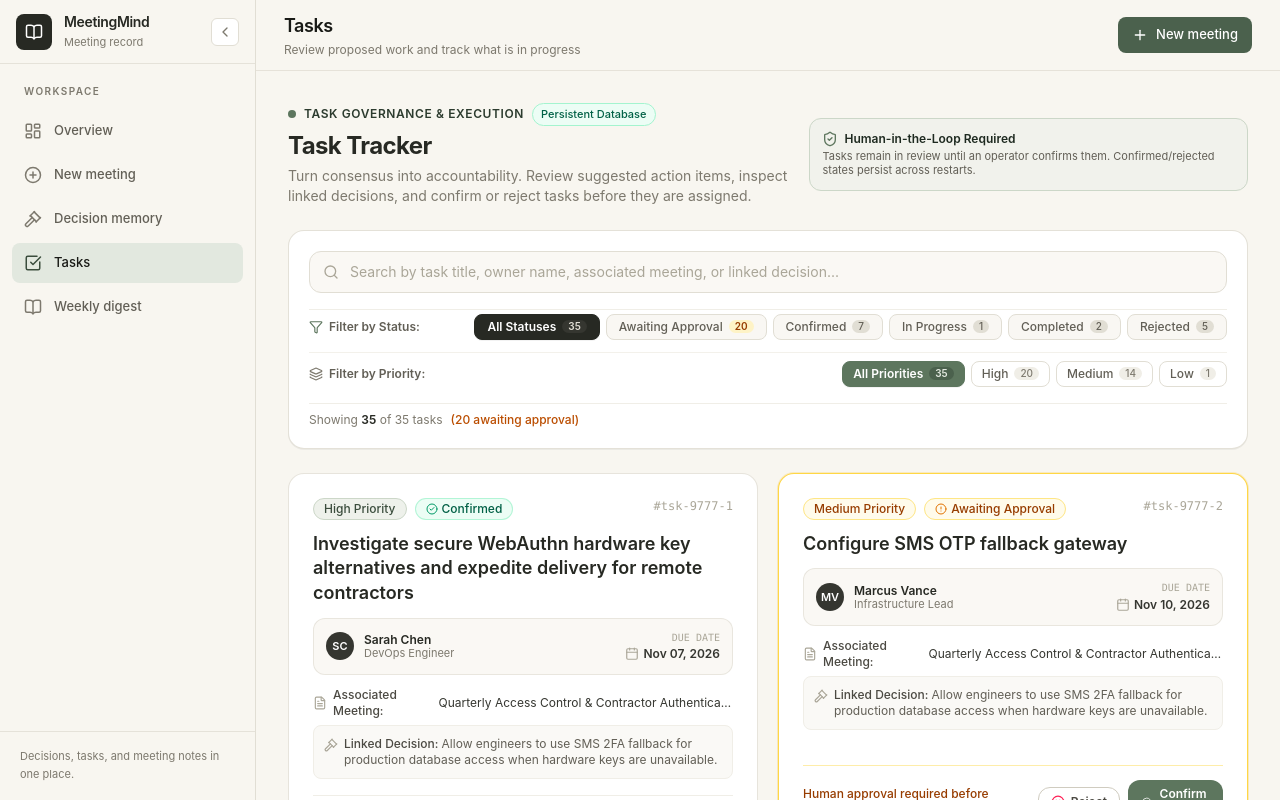
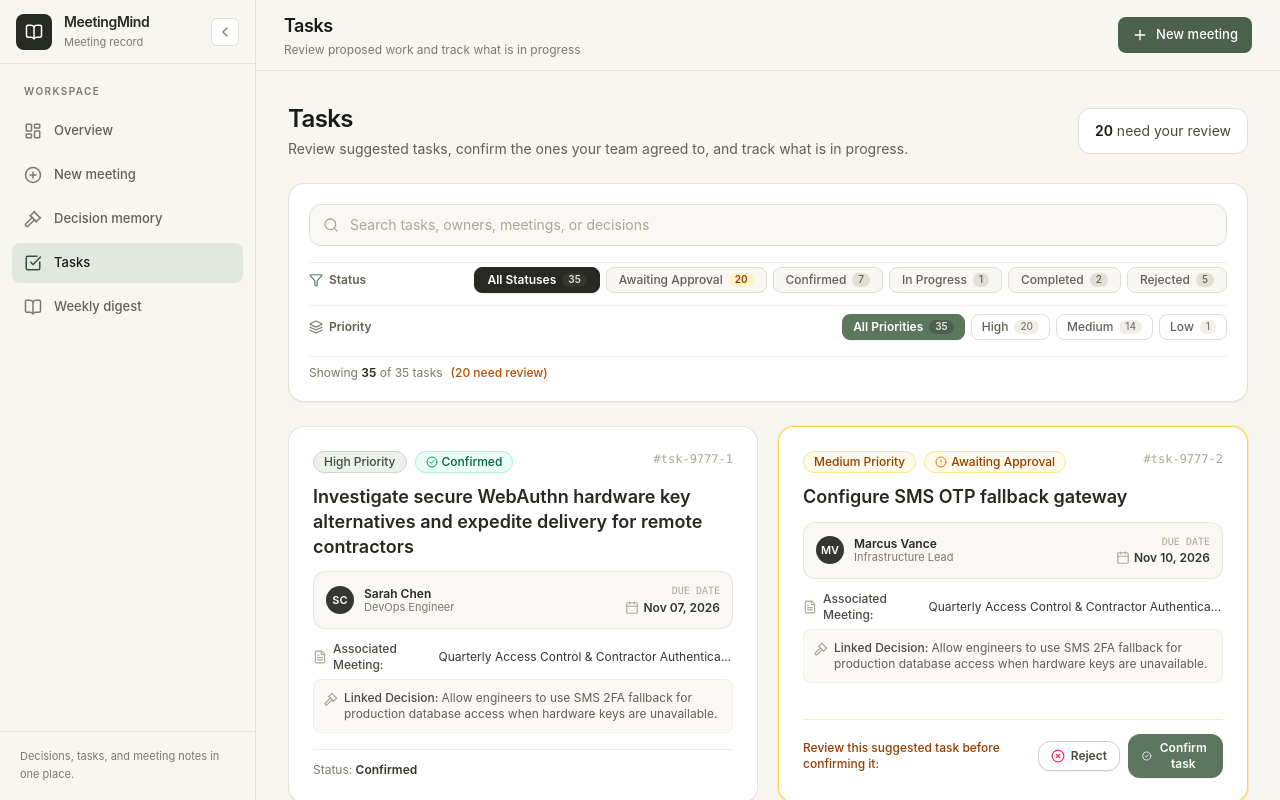
Before and after one commit to nikhi20-900/meeting-mind, a Next.js app: page /tasks in a window 1280 px wide. Shown: the top 800 px of the page. Built offline with nearby package versions, Linux system fonts and the light colour scheme.

Commit message:
feat(ui): simplify task and decision review

```diff
--- a/src/app/decision-memory/page.tsx
+++ b/src/app/decision-memory/page.tsx
@@ -4,7 +4,7 @@ import React, { useState, useEffect } from "react";
 import { AppShell } from "@/components/layout/AppShell";
 import { DecisionList } from "@/components/decision-memory/DecisionList";
 import { Decision } from "@/types";
-import { Database, ShieldAlert, Sparkles, AlertTriangle, RotateCcw, Loader2 } from "lucide-react";
+import { ShieldAlert, AlertTriangle, RotateCcw, Loader2 } from "lucide-react";
 
 export default function DecisionMemoryPage() {
   const [decisions, setDecisions] = useState<Decision[]>([]);
@@ -46,27 +46,15 @@ export default function DecisionMemoryPage() {
         {/* Page Header */}
         <div className="flex flex-col sm:flex-row sm:items-center justify-between gap-4">
           <div className="space-y-1">
-            <div className="flex items-center gap-2">
-              <span className="w-2 h-2 rounded-full bg-orange-600" />
-              <span className="text-xs font-semibold text-orange-900 tracking-wider uppercase">
-                Long-Term Organizational Memory
-              </span>
-              <span className="text-[11px] font-medium bg-emerald-50 text-emerald-800 border border-emerald-200 px-2 py-0.5 rounded-full">
-                Persistent Storage Active
-              </span>
+            <h2 className="text-2xl font-semibold tracking-tight text-stone-950">Decision memory</h2>
+            <p className="text-sm text-stone-600 max-w-2xl">Find what your team decided, where it came from, and what may need review.</p>
+          </div>
+          {activeConflictsCount > 0 && (
+            <div className="flex items-center gap-2 self-start sm:self-auto rounded-xl border border-amber-200 bg-amber-50 px-3.5 py-2 text-sm font-medium text-amber-900">
+              <ShieldAlert className="h-4 w-4" />
+              {activeConflictsCount} {activeConflictsCount === 1 ? "decision needs" : "decisions need"} review
             </div>
-            <h2 className="text-2xl font-bold tracking-tight text-stone-900">
-              Decision Memory Repository
-            </h2>
-            <p className="text-sm text-stone-500 max-w-2xl">
-              Audit and track all decisions agreed across team meetings. Meeting Mind cross-references this index to prevent contradictory commitments and preserve organizational consensus.
-            </p>
-          </div>
-
-          <div className="flex items-center gap-2 self-start sm:self-auto px-3.5 py-1.5 rounded-xl bg-orange-50 border border-orange-200/80 text-orange-800 text-xs font-medium">
-            <ShieldAlert className="w-3.5 h-3.5 text-orange-600" />
-            {activeConflictsCount} Conflicts Flagged in Memory
-          </div>
+          )}
         </div>
 
         {/* Loading State */}
@@ -74,10 +62,10 @@ export default function DecisionMemoryPage() {
           <div className="p-12 bg-white rounded-2xl border border-stone-200/80 shadow-2xs flex flex-col items-center justify-center text-center space-y-3">
             <Loader2 className="w-7 h-7 text-orange-600 animate-spin" />
             <h4 className="text-sm font-semibold text-stone-800">
-              Loading Decision Memory...
+              Loading decisions…
             </h4>
             <p className="text-xs text-stone-500 max-w-xs">
-              Retrieving historical commitments from persistent database storage.
+              Just a moment.
             </p>
           </div>
         )}
@@ -89,7 +77,7 @@ export default function DecisionMemoryPage() {
               <AlertTriangle className="w-5 h-5" />
             </div>
             <h4 className="text-sm font-bold text-rose-950">
-              Failed to load Decision Memory
+              Decisions could not be loaded
             </h4>
             <p className="text-xs text-rose-800 max-w-md mx-auto">{error}</p>
             <button
@@ -98,7 +86,7 @@ export default function DecisionMemoryPage() {
               className="inline-flex items-center gap-1.5 px-4 py-2 text-xs font-semibold rounded-xl text-white bg-rose-700 hover:bg-rose-800 transition-colors shadow-2xs cursor-pointer"
             >
               <RotateCcw className="w-3.5 h-3.5" />
-              Retry Connection
+              Try again
             </button>
           </div>
         )}
--- a/src/app/tasks/page.tsx
+++ b/src/app/tasks/page.tsx
@@ -4,7 +4,7 @@ import React, { useState, useEffect, useMemo } from "react";
 import { AppShell } from "@/components/layout/AppShell";
 import { Badge } from "@/components/ui/Badge";
 import { EmptyState } from "@/components/ui/EmptyState";
-import { TaskItem, TaskPriority, TaskStatus } from "@/types";
+import { TaskItem } from "@/types";
 import {
   CheckSquare,
   AlertCircle,
@@ -13,16 +13,11 @@ import {
   XCircle,
   Filter,
   Search,
-  Sparkles,
   RotateCcw,
   Clock,
   Layers,
-  ArrowRight,
-  ShieldCheck,
-  User,
   FileText,
   Gavel,
-  Database,
   Loader2,
   AlertTriangle,
 } from "lucide-react";
@@ -36,6 +31,7 @@ export default function TaskTrackerPage() {
   const [statusFilter, setStatusFilter] = useState<string>("ALL");
   const [priorityFilter, setPriorityFilter] = useState<string>("ALL");
   const [actionInProgressId, setActionInProgressId] = useState<string | null>(null);
+  const [actionError, setActionError] = useState<string | null>(null);
 
   const [toastMessage, setToastMessage] = useState<{
     text: string;
@@ -53,7 +49,7 @@ export default function TaskTrackerPage() {
       }
       const data = await res.json();
       if (!data.success) {
-        throw new Error(data.message || "Failed to load tasks.");
+        throw new Error(data.message || "Tasks could not be loaded.");
       }
       setTasks(data.tasks);
     } catch (err: any) {
@@ -86,8 +82,9 @@ export default function TaskTrackerPage() {
   ];
 
   // Actions for tasks with "Awaiting Approval" (Persisted via PATCH /api/tasks)
-  const handleConfirmTask = async (taskId: string, title: string) => {
+  const handleConfirmTask = async (taskId: string) => {
     setActionInProgressId(taskId);
+    setActionError(null);
     try {
       const res = await fetch("/api/tasks", {
         method: "PATCH",
@@ -108,19 +105,19 @@ export default function TaskTrackerPage() {
       );
 
       setToastMessage({
-        text: `Task "${title.slice(0, 32)}..." confirmed & saved to database.`,
+        text: "Task confirmed.",
         type: "confirm",
         undoTaskId: taskId,
       });
       setTimeout(() => setToastMessage((curr) => (curr?.undoTaskId === taskId ? null : curr)), 4500);
     } catch (err: any) {
-      alert(`Could not confirm task: ${err.message}`);
+      setActionError(err.message || "Could not confirm this task. Try again.");
     } finally {
       setActionInProgressId(null);
     }
   };
 
-  const handleRejectTask = async (taskId: string, title: string) => {
+  const handleRejectTask = async (taskId: string) => {
     setActionInProgressId(taskId);
     try {
       const res = await fetch("/api/tasks", {
@@ -142,25 +139,28 @@ export default function TaskTrackerPage() {
       );
 
       setToastMessage({
-        text: `Task "${title.slice(0, 32)}..." was rejected & saved to database.`,
+        text: "Task declined.",
         type: "reject",
         undoTaskId: taskId,
       });
       setTimeout(() => setToastMessage((curr) => (curr?.undoTaskId === taskId ? null : curr)), 4500);
     } catch (err: any) {
-      alert(`Could not reject task: ${err.message}`);
+      setActionError(err.message || "Could not decline this task. Try again.");
     } finally {
       setActionInProgressId(null);
     }
   };
 
   const handleUndo = async (taskId: string) => {
+    setActionError(null);
     try {
-      await fetch("/api/tasks", {
+      const res = await fetch("/api/tasks", {
         method: "PATCH",
         headers: { "Content-Type": "application/json" },
         body: JSON.stringify({ id: taskId, status: "Awaiting Approval" }),
       });
+      const data = await res.json();
+      if (!res.ok || !data.success) throw new Error(data.message || "Could not undo this change.");
 
       setTasks((prev) =>
         prev.map((t) =>
@@ -170,8 +170,8 @@ export default function TaskTrackerPage() {
         )
       );
       setToastMessage(null);
-    } catch (err) {
-      console.error("Undo error:", err);
+    } catch (err: any) {
+      setActionError(err.message || "Could not undo this change. Try again.");
     }
   };
 
@@ -218,36 +218,21 @@ export default function TaskTrackerPage() {
         {/* Header & Phase 3 Context */}
         <div className="flex flex-col md:flex-row md:items-center justify-between gap-4">
           <div className="space-y-1">
-            <div className="flex items-center gap-2">
-              <span className="w-2 h-2 rounded-full bg-orange-600" />
-              <span className="text-xs font-semibold text-orange-900 tracking-wider uppercase">
-                Task Governance & Execution
-              </span>
-              <span className="text-[11px] font-medium bg-emerald-50 text-emerald-800 border border-emerald-200 px-2 py-0.5 rounded-full">
-                Persistent Database
-              </span>
-            </div>
-            <h2 className="text-2xl font-bold tracking-tight text-stone-900">
-              Task Tracker
-            </h2>
-            <p className="text-sm text-stone-500 max-w-2xl">
-              Turn consensus into accountability. Review suggested action items, inspect linked decisions, and confirm or reject tasks before they are assigned.
-            </p>
+            <h2 className="text-2xl font-semibold tracking-tight text-stone-950">Tasks</h2>
+            <p className="text-sm text-stone-600 max-w-2xl">Review suggested tasks, confirm the ones your team agreed to, and track what is in progress.</p>
           </div>
-
-          {/* Human-in-the-Loop Governance Notice */}
-          <div className="self-start md:self-auto p-3 rounded-xl bg-orange-50/70 border border-orange-200 text-stone-800 text-xs space-y-0.5">
-            <div className="flex items-center gap-1.5 font-semibold text-orange-950">
-              <ShieldCheck className="w-4 h-4 text-orange-600" />
-              Human-in-the-Loop Required
-            </div>
-            <p className="text-[11px] text-stone-600">
-              Tasks remain in review until an operator confirms them. Confirmed/rejected states persist across restarts.
-            </p>
+          <div className="rounded-xl border border-stone-200 bg-white px-4 py-3 text-sm text-stone-700">
+            <span className="font-semibold text-stone-950">{awaitingApprovalCount}</span> need your review
           </div>
         </div>
 
-        {/* Live Notification / Feedback Toast */}
+        {actionError && (
+          <div role="alert" className="rounded-xl border border-rose-200 bg-rose-50 px-4 py-3 text-sm text-rose-900">
+            {actionError}
+          </div>
+        )}
+
+        {/* Action feedback */}
         {toastMessage && (
           <div
             className={`p-3.5 px-4 rounded-xl border flex items-center justify-between gap-3 text-xs shadow-2xs animate-in fade-in duration-150 ${
@@ -281,10 +266,10 @@ export default function TaskTrackerPage() {
           <div className="p-12 bg-white rounded-2xl border border-stone-200/80 shadow-2xs flex flex-col items-center justify-center text-center space-y-3">
             <Loader2 className="w-7 h-7 text-orange-600 animate-spin" />
             <h4 className="text-sm font-semibold text-stone-800">
-              Loading Tasks from Database...
+              Loading tasks…
             </h4>
             <p className="text-xs text-stone-500 max-w-xs">
-              Synchronizing with persistent storage.
+              Just a moment.
             </p>
           </div>
         )}
@@ -320,7 +305,7 @@ export default function TaskTrackerPage() {
                 type="text"
                 value={searchQuery}
                 onChange={(e) => setSearchQuery(e.target.value)}
-                placeholder="Search by task title, owner name, associated meeting, or linked decision..."
+                placeholder="Search tasks, owners, meetings, or decisions"
                 className="w-full pl-10 pr-20 py-2.5 text-sm bg-stone-50/70 border border-stone-200 rounded-xl focus:outline-none focus:ring-2 focus:ring-orange-500/20 focus:border-orange-500 text-stone-900 placeholder:text-stone-400 transition-all"
               />
               {searchQuery && (
@@ -339,7 +324,7 @@ export default function TaskTrackerPage() {
               <div className="flex flex-col lg:flex-row lg:items-center justify-between gap-2.5">
                 <span className="text-xs font-semibold text-stone-600 flex items-center gap-1.5 shrink-0">
                   <Filter className="w-3.5 h-3.5 text-orange-600" />
-                  Filter by Status:
+                  Status
                 </span>
 
                 <div className="flex flex-wrap items-center gap-1.5">
@@ -381,7 +366,7 @@ export default function TaskTrackerPage() {
               <div className="flex flex-col sm:flex-row sm:items-center justify-between gap-2.5 pt-2 border-t border-stone-100/80">
                 <span className="text-xs font-semibold text-stone-600 flex items-center gap-1.5 shrink-0">
                   <Layers className="w-3.5 h-3.5 text-stone-500" />
-                  Filter by Priority:
+                  Priority
                 </span>
 
                 <div className="flex flex-wrap items-center gap-1.5">
@@ -424,7 +409,7 @@ export default function TaskTrackerPage() {
                 Showing <strong className="text-stone-900 font-semibold">{filteredTasks.length}</strong> of {tasks.length} tasks
                 {awaitingApprovalCount > 0 && (
                   <span className="ml-2 text-amber-700 font-medium">
-                    ({awaitingApprovalCount} awaiting approval)
+                    ({awaitingApprovalCount} need review)
                   </span>
                 )}
               </div>
@@ -446,11 +431,11 @@ export default function TaskTrackerPage() {
         {!loading && !error && filteredTasks.length === 0 ? (
           <EmptyState
             icon={CheckSquare}
-            title="No tasks match your filter criteria"
+            title="No matching tasks"
             description={
               hasActiveFilters
                 ? `No tasks found for query "${searchQuery}" with status "${statusFilter}" and priority "${priorityFilter}".`
-                : "No tasks found in the database. Use New Meeting to dictate transcripts and generate proposed tasks."
+                : "No tasks yet. Add a meeting recap to capture suggested tasks."
             }
             actionLabel={hasActiveFilters ? "Clear All Filters" : undefined}
             onAction={hasActiveFilters ? handleResetFilters : undefined}
@@ -579,12 +564,12 @@ export default function TaskTrackerPage() {
                   {isAwaiting ? (
                     <div className="mt-4 pt-3.5 border-t border-amber-200/70 flex flex-col sm:flex-row sm:items-center justify-between gap-3">
                       <div className="text-xs text-amber-800 font-medium">
-                        Human approval required before calendar sync:
+                        Review this suggested task before confirming it:
                       </div>
 
                       <div className="flex items-center gap-2 self-end sm:self-auto">
                         <button
-                          onClick={() => handleRejectTask(task.id, task.title)}
+                          onClick={() => handleRejectTask(task.id)}
                           disabled={isActionRunning}
                           type="button"
                           className="inline-flex items-center gap-1.5 px-3 py-1.5 text-xs font-semibold rounded-xl text-stone-700 bg-white border border-stone-300 hover:bg-rose-50 hover:text-rose-700 hover:border-rose-300 disabled:opacity-50 transition-colors cursor-pointer shadow-2xs"
@@ -595,7 +580,7 @@ export default function TaskTrackerPage() {
                         </button>
 
                         <button
-                          onClick={() => handleConfirmTask(task.id, task.title)}
+                          onClick={() => handleConfirmTask(task.id)}
                           disabled={isActionRunning}
                           type="button"
                           className="inline-flex items-center gap-1.5 px-3.5 py-1.5 text-xs font-semibold rounded-xl text-white bg-orange-600 hover:bg-orange-700 active:bg-orange-800 disabled:opacity-50 transition-colors shadow-2xs cursor-pointer"
@@ -606,14 +591,14 @@ export default function TaskTrackerPage() {
                           ) : (
                             <CheckCircle2 className="w-3.5 h-3.5" />
                           )}
-                          Confirm Task
+                          Confirm task
                         </button>
                       </div>
                     </div>
                   ) : (
                     <div className="mt-4 pt-3 border-t border-stone-100 flex items-center justify-between text-xs text-stone-500">
                       <span>Status: <strong className="text-stone-800 font-semibold">{task.status}</strong></span>
-                      <span className="text-[11px] text-stone-400 font-mono">Persisted in Meeting Mind DB</span>
+                      <span className="text-[11px] text-stone-400 font-mono"></span>
                     </div>
                   )}
                 </div>
--- a/src/components/decision-memory/DecisionList.tsx
+++ b/src/components/decision-memory/DecisionList.tsx
@@ -11,12 +11,8 @@ import {
   Calendar,
   AlertTriangle,
   Gavel,
-  CheckCircle2,
-  Clock,
-  Sparkles,
   FileText,
   RotateCcw,
-  SlidersHorizontal,
   Layers,
 } from "lucide-react";
 
@@ -76,7 +72,7 @@ export function DecisionList({ initialDecisions }: { initialDecisions: Decision[
             type="text"
             value={searchQuery}
             onChange={(e) => setSearchQuery(e.target.value)}
-            placeholder="Live search decisions, rationale, policy keywords, or meeting origins..."
+            placeholder="Search decisions, notes, or meeting names"
             className="w-full pl-10 pr-20 py-2.5 text-sm bg-stone-50/70 border border-stone-200 rounded-xl focus:outline-none focus:ring-2 focus:ring-orange-500/20 focus:border-orange-500 text-stone-900 placeholder:text-stone-400 transition-all"
           />
           {searchQuery && (
@@ -95,7 +91,7 @@ export function DecisionList({ initialDecisions }: { initialDecisions: Decision[
           <div className="flex flex-col sm:flex-row sm:items-center justify-between gap-2.5">
             <span className="text-xs font-semibold text-stone-600 flex items-center gap-1.5 shrink-0">
               <Filter className="w-3.5 h-3.5 text-orange-600" />
-              Filter by Status:
+              Status
             </span>
 
             <div className="flex flex-wrap items-center gap-1.5">
@@ -135,7 +131,7 @@ export function DecisionList({ initialDecisions }: { initialDecisions: Decision[
           <div className="flex flex-col sm:flex-row sm:items-center justify-between gap-2.5 pt-2 border-t border-stone-100/80">
             <span className="text-xs font-semibold text-stone-600 flex items-center gap-1.5 shrink-0">
               <Layers className="w-3.5 h-3.5 text-stone-500" />
-              Filter by Category:
+              Category
             </span>
 
             <div className="flex flex-wrap items-center gap-1.5">
@@ -180,7 +176,7 @@ export function DecisionList({ initialDecisions }: { initialDecisions: Decision[
             </span>
             {hasActiveFilters && (
               <span className="text-orange-700 font-medium">
-                (Filters active)
+                (filters active)
               </span>
             )}
           </div>
@@ -191,7 +187,7 @@ export function DecisionList({ initialDecisions }: { initialDecisions: Decision[
               className="inline-flex items-center gap-1 text-xs text-stone-600 hover:text-stone-900 px-2.5 py-1 rounded-lg bg-stone-100 hover:bg-stone-200/80 transition-colors cursor-pointer font-medium"
             >
               <RotateCcw className="w-3 h-3" />
-              Reset all filters
+              Clear filters
             </button>
           )}
         </div>
@@ -201,11 +197,11 @@ export function DecisionList({ initialDecisions }: { initialDecisions: Decision[
       {filteredDecisions.length === 0 ? (
         <EmptyState
           icon={Gavel}
-          title="No historical decisions found"
+          title="No matching decisions"
           description={
             hasActiveFilters
               ? `No decisions match your search "${searchQuery}" with status "${selectedStatus}" and category "${selectedCategory}". Try clearing your filters.`
-              : "No historical decisions recorded yet. Process a meeting to extract and register organizational commitments."
+              : "No decisions yet. Add a meeting recap to start building this list."
           }
           actionLabel={hasActiveFilters ? "Clear All Filters" : undefined}
           onAction={hasActiveFilters ? handleResetFilters : undefined}
@@ -263,7 +259,7 @@ export function DecisionList({ initialDecisions }: { initialDecisions: Decision[
                   {/* Meeting Reference */}
                   <div className="flex items-center gap-1.5 text-xs text-stone-500">
                     <FileText className="w-3.5 h-3.5 text-stone-400 shrink-0" />
-                    <span>Meeting Origin:</span>
+                    <span>Meeting:</span>
                     <span className="font-medium text-stone-800">
                       {decision.meetingReference}
                     </span>
@@ -278,7 +274,7 @@ export function DecisionList({ initialDecisions }: { initialDecisions: Decision[
 
               {/* Rationale explanation */}
               <div className="mt-3.5 p-3 rounded-xl bg-[#FAF9F6] border border-stone-100 text-xs text-stone-600 leading-relaxed">
-                <span className="font-semibold text-stone-800">Recorded Context & Rationale: </span>
+                <span className="font-semibold text-stone-800">Context: </span>
                 {decision.rationale}
               </div>
 
@@ -288,7 +284,7 @@ export function DecisionList({ initialDecisions }: { initialDecisions: Decision[
                   <AlertTriangle className="w-4 h-4 text-rose-600 shrink-0 mt-0.5" />
                   <div className="space-y-1.5 flex-1 min-w-0">
                     <div className="font-semibold text-rose-950 flex items-center justify-between gap-2">
-                      <span>Cross-Meeting Conflict Flagged by Memory Engine</span>
+                      <span>Possible conflict with an earlier decision</span>
                       <span className="text-[10px] font-bold px-2 py-0.5 rounded-full bg-rose-200 text-rose-900 border border-rose-300">
                         {decision.conflictSeverity || "Critical"} Severity
                       </span>
@@ -298,7 +294,7 @@ export function DecisionList({ initialDecisions }: { initialDecisions: Decision[
                     </p>
                     {decision.conflictResolution ? (
                       <div className="pt-1 text-[11px] text-rose-900 bg-rose-100/60 p-2 rounded-lg border border-rose-200/60 font-medium">
-                        <strong className="text-rose-950">Resolution Guidance: </strong>
+                        <strong className="text-rose-950">Suggested next step: </strong>
                         {decision.conflictResolution}
                       </div>
                     ) : (
@@ -314,7 +310,7 @@ export function DecisionList({ initialDecisions }: { initialDecisions: Decision[
                     )}
                     {decision.dependentSettingsNote && (
                       <div className="text-[11px] text-amber-900 bg-amber-50 p-2 rounded-lg border border-amber-200 font-medium">
-                        <strong className="text-amber-950">Dependent Configuration Note: </strong>
+                        <strong className="text-amber-950">Related note: </strong>
                         {decision.dependentSettingsNote}
                       </div>
                     )}
@@ -332,8 +328,8 @@ export function DecisionList({ initialDecisions }: { initialDecisions: Decision[
                       >
                         <Layers className="w-3.5 h-3.5 text-orange-600" />
                         {expandedImpactId === decision.id
-                          ? "Hide Impact Engine"
-                          : "Analyze Decision Impact & Resolution Pathways"}
+                          ? "Hide impact notes"
+                          : "View possible impact"}
                       </button>
                     </div>
 
```
